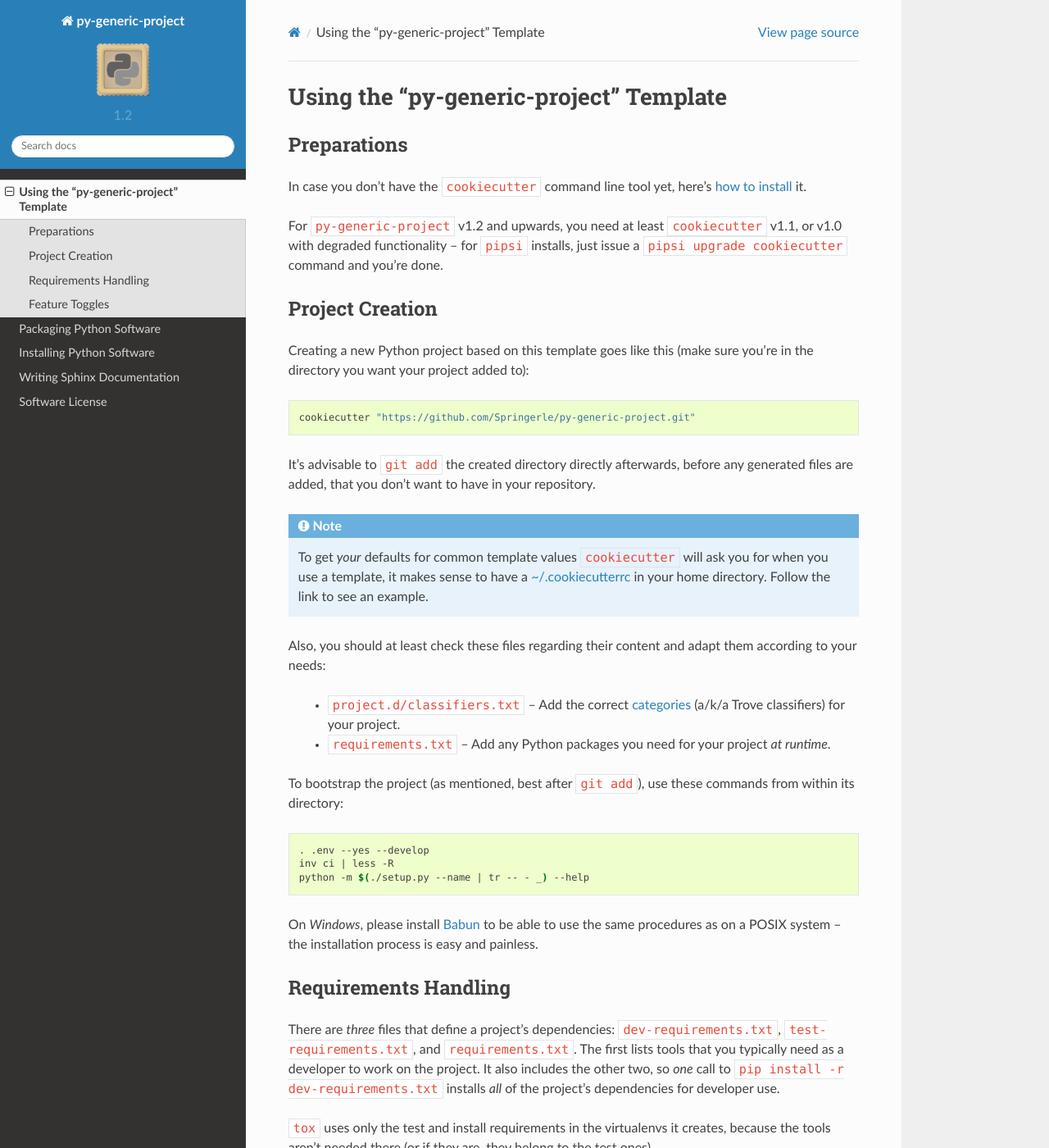
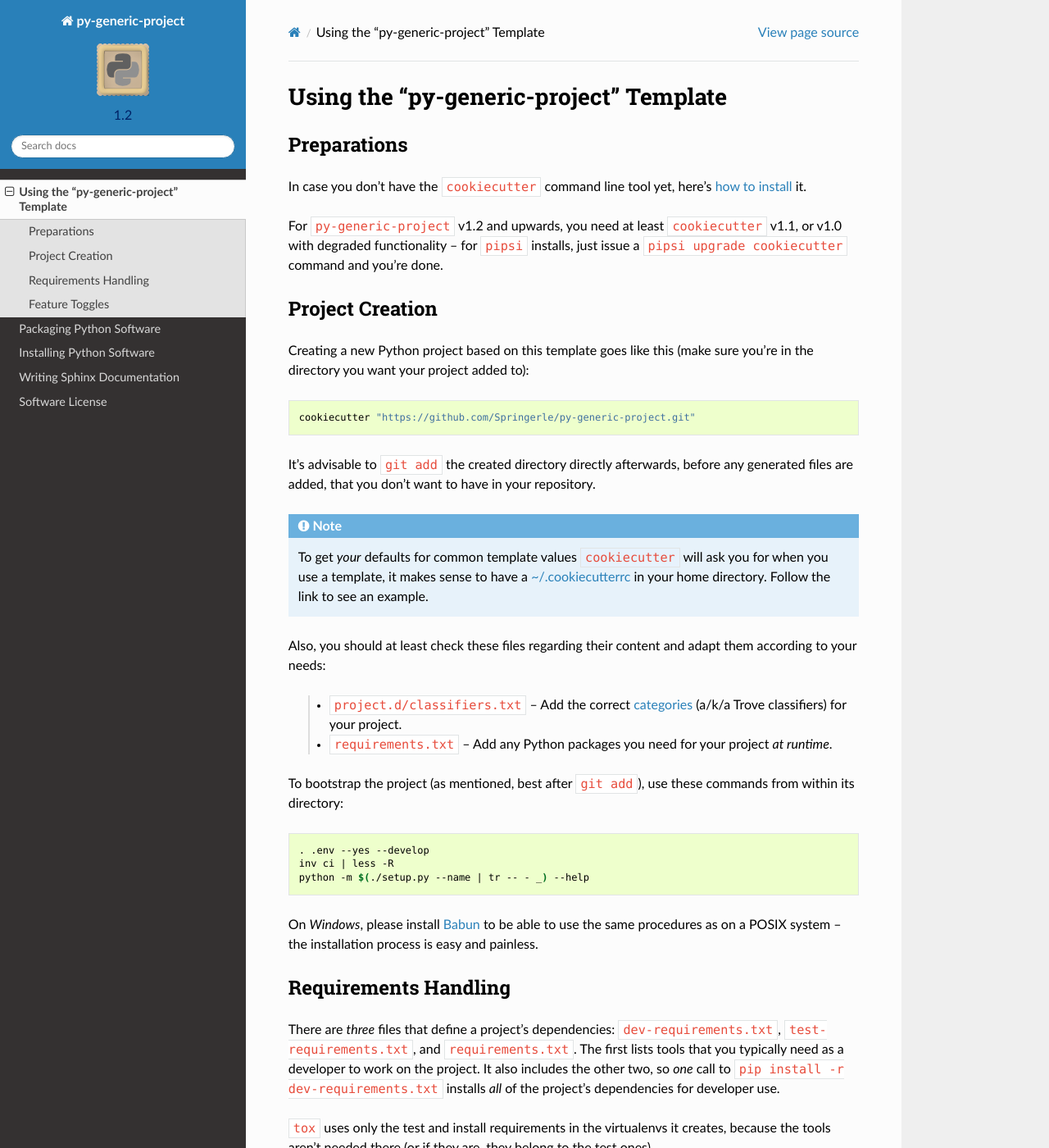
Before and after one commit to Springerle/py-generic-project, a Sphinx documentation site: the page built from docs/usage.rst, in a window 1280 px wide and 1400 px high. Shown: the whole window at 82% size. Built offline with Sphinx 7.4.7 and the Read the Docs theme 2.0.0, drawn with Linux system fonts in a browser that asks for light colours.

Commit message:
docs: fix custom CSS

```diff
--- a/docs/_static/css/custom.css
+++ b/docs/_static/css/custom.css
@@ -1,10 +1,27 @@
 /* Custom styles */
 
-@import url("theme.css");
+body {
+    color: #000;
+}
+
+.wy-side-nav-search > div.version {
+    color: #026;
+}
+
+.wy-menu-vertical header, .wy-menu-vertical p.caption {
+	color: #777;
+}
+
+.rst-content blockquote {
+    border-left: 2px solid #ddd;
+}
 
 code, .rst-content tt, .rst-content code {
     font-size: 95%;
 }
-.note p code {
+.note p code, .note div div pre {
     background-color: #E7F2FC;
 }
+.warning p code, .warning div div pre {
+    background-color: #FFF8DD;
+}
--- a/docs/conf.py
+++ b/docs/conf.py
@@ -20,7 +20,12 @@
 if not on_rtd:
     import sphinx_rtd_theme
 
-
+def setup(app):
+    """See https://docs.readthedocs.io/en/latest/guides/adding-custom-css.html"""
+    if os.path.exists('_static/css/custom.css'):
+        app.add_stylesheet('css/custom.css')
+    if os.path.exists('_static/js/custom.js'):
+        app.add_javascript('js/custom.js')
 
 meta = dict(
     author = u'Jürgen Hermann',
@@ -111,8 +116,6 @@
 
     # Add any paths that contain custom themes here, relative to this directory.
     html_theme_path = [sphinx_rtd_theme.get_html_theme_path()]
-
-html_style = 'css/custom.css'
 
 # Theme options are theme-specific and customize the look and feel of a theme
 # further.  For a list of options available for each theme, see the
```
Also changed, not shown: {{cookiecutter.repo_name}}/docs/_static/css/custom.css (+15 -1 lines), {{cookiecutter.repo_name}}/docs/conf.py (+7 -2 lines).
